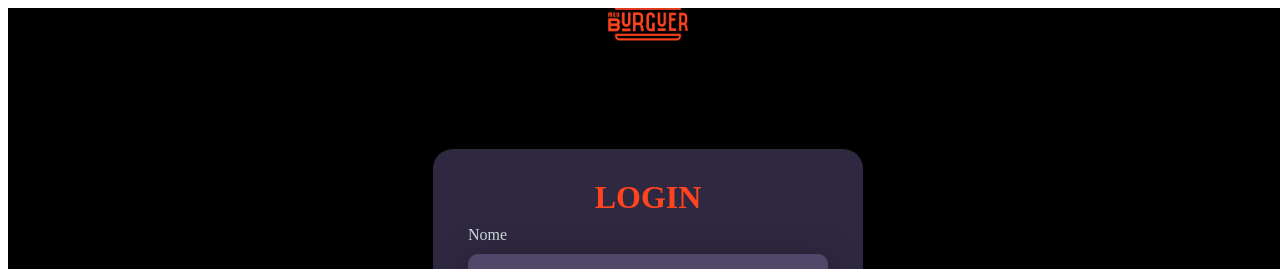
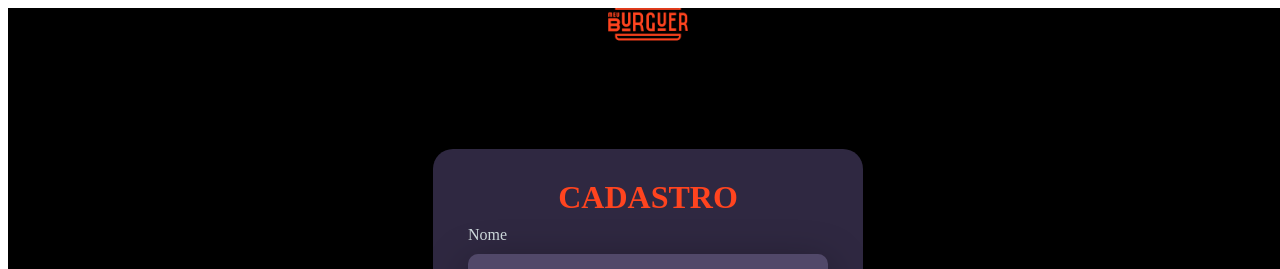
Before and after one commit to kaiocandido/Web-DevBuger, a React (Vite) app: page /cadastro in a window 1280 px wide. Shown: the top 269 px of the page. Built offline with nearby package versions, Linux system fonts and the light colour scheme; a web font is replaced by a local one.

Commit message:
ajustado erro cadastro

```diff
--- a/src/containers/Register/index.jsx
+++ b/src/containers/Register/index.jsx
@@ -57,7 +57,7 @@ export function Register() {
                     <img src={Logo} alt="Logo-DevBurguer" />
                 </Header>
                 <Form onSubmit={handleSubmit(onSubmit)}>
-                    <h1>LOGIN</h1>
+                    <h1>CADASTRO</h1>
                     <InputContainer>
                         <label>Nome</label>
                         <input type="text" {...register("name")} placeholder="Nome" />
```
